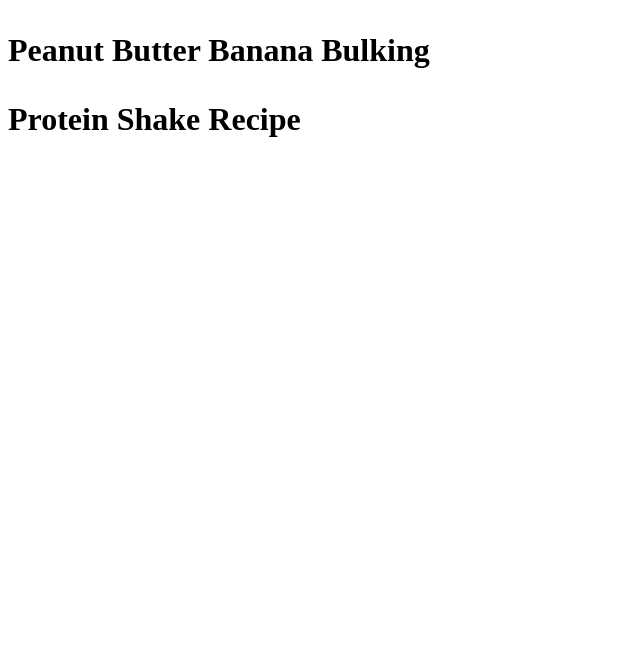
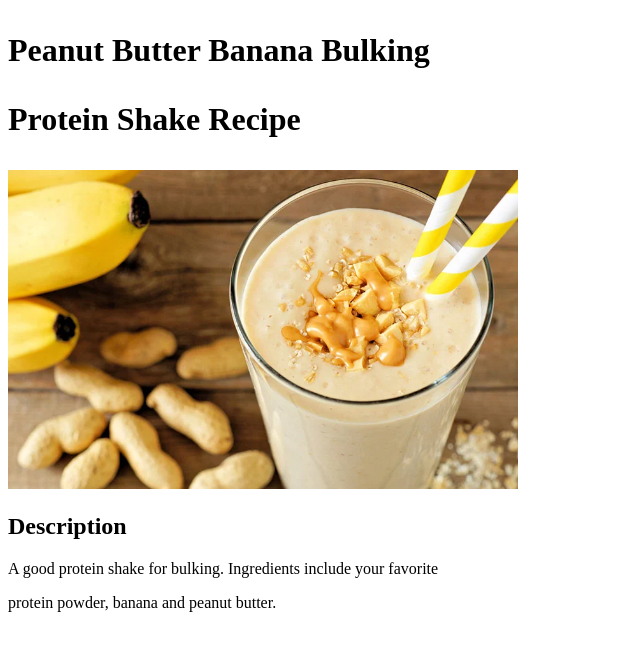
Before and after one commit to smoovemelon/odin-recipes, a plain HTML site: page recipes/peanut_banana_smoothie.html in a window 1280 px wide. Shown: the whole page, without its empty margins (0-640 px from the left). Drawn offline with Linux system fonts and the light colour scheme.

Commit message:
Added 'Description' header
Added paragraph under 'Description' header

```diff
--- a/recipes/peanut_banana_smoothie.html
+++ b/recipes/peanut_banana_smoothie.html
@@ -4,6 +4,7 @@
     <head>
 
         <meta charset="UTF-8">
+
         <h1>
             <p>Peanut Butter Banana Bulking</p>
             <p>Protein Shake Recipe</p>
@@ -13,6 +14,13 @@
 
     <body>
 
+        <img src="../images/protein_smoothie.jpg" width="510">
+
+        <h2>Description</h2>
+
+        <p>A good protein shake for bulking. Ingredients include your favorite</p>
+        <p>protein powder, banana and peanut butter.</p>
+
 
 
     </body>
```
